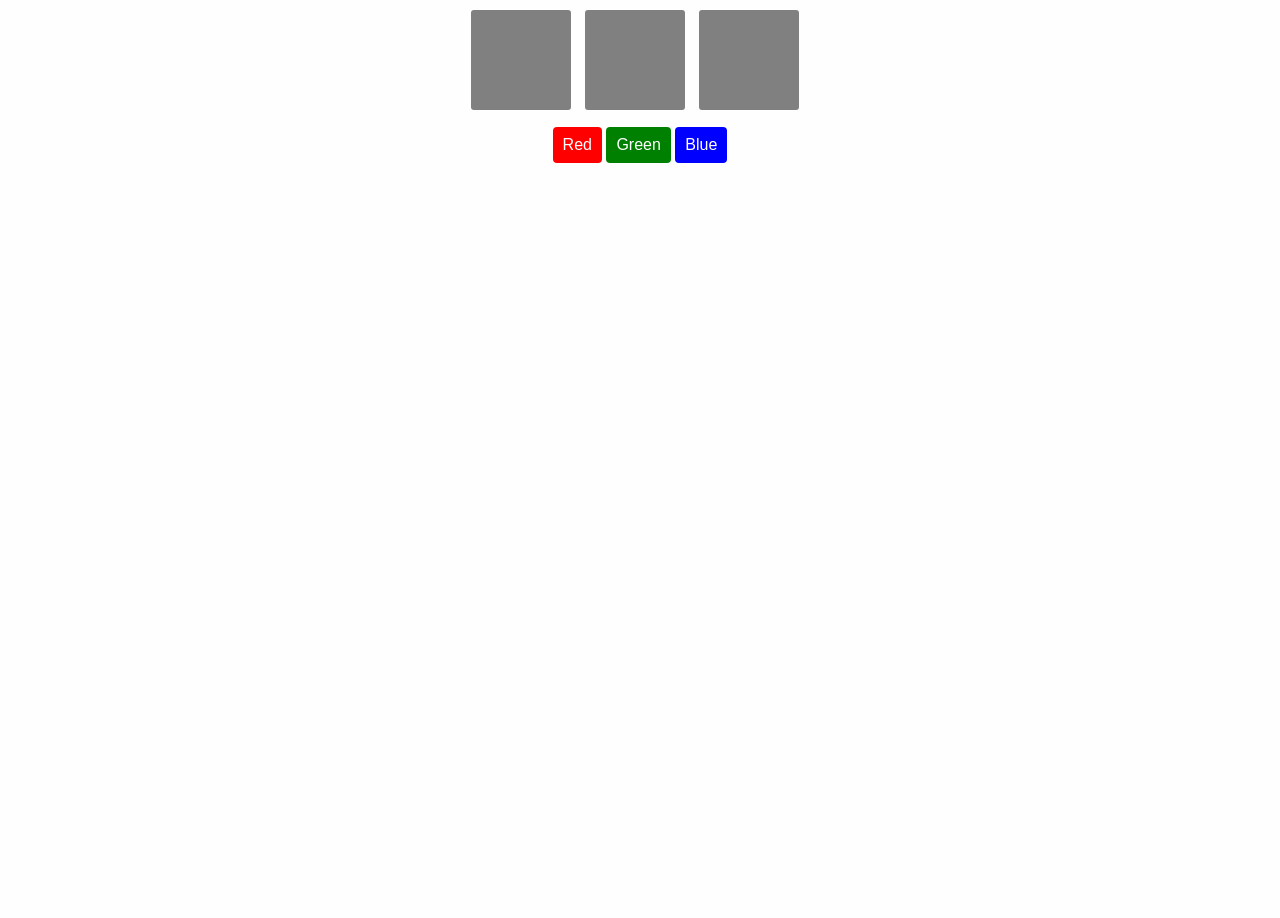
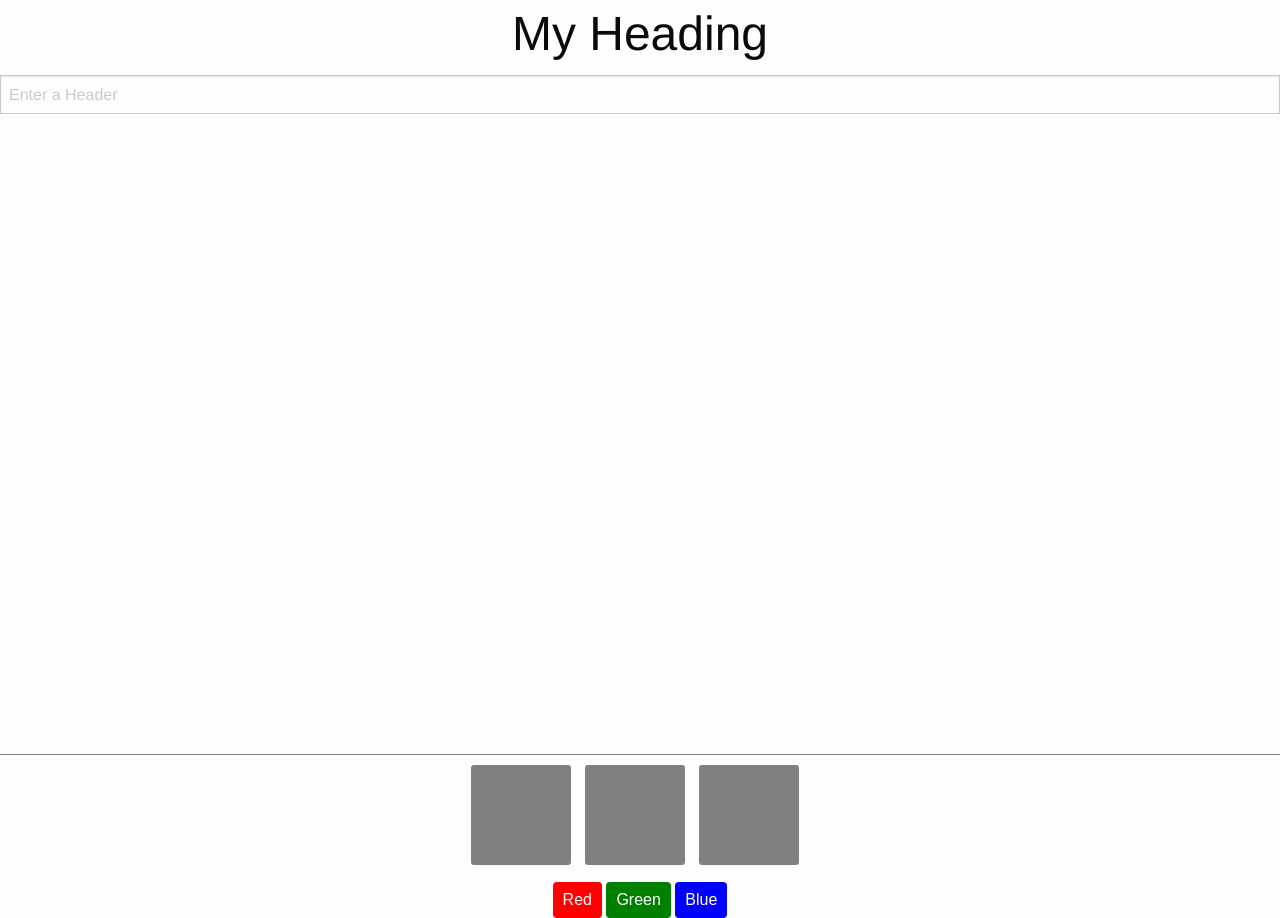
Before and after one commit to abkreno/frontEndCourse, a website: page tut3/index.html in a window 1280 px wide. Before the commit the page ends 800 px from the top, so only its background shows below. Drawn offline with Linux system fonts and the light colour scheme.

Commit message:
Compeltes task 2

```diff
--- a/tut3/index.html
+++ b/tut3/index.html
@@ -11,6 +11,13 @@
 </head>
 
 <body>
+    <div id="task2">
+        <h1 id="myHeading">
+          My Heading
+        </h1>
+        <input type="text" name="text-field" id="myInput" value="" placeholder="Enter a Header">
+    </div>
+    <div id="task1" style="margin-top:50%;border-top:1px solid gray">
         <div class="box-container">
             <div class="box"></div>
             <div class="box"></div>
@@ -21,6 +28,7 @@
             <button class="btn" id="green">Green</button>
             <button class="btn" id="blue">Blue</button>
         </div>
+    </div>
     <script src="js/vendor/jquery.js"></script>
     <script src="js/vendor/what-input.js"></script>
     <script src="js/vendor/foundation.js"></script>
--- a/tut3/js/main.js
+++ b/tut3/js/main.js
@@ -1,5 +1,5 @@
 $(document).foundation();
-$(document).ready(function(){
+$(document).ready(function() {
     var currColor = 'gray';
 
     $('.btn').click(function() {
@@ -9,4 +9,8 @@ $(document).ready(function(){
     $('.box').click(function() {
         $(this).css({background: currColor})
     });
+
+    $('#myInput').keyup(function(e) {
+        $('#myHeading').text($(this).val());
+    });
 });
--- a/tut3/styles/main.css
+++ b/tut3/styles/main.css
@@ -37,3 +37,7 @@
 #blue{
   background: blue;
 }
+
+#myHeading{
+  text-align: center;
+}
```
Lines whose indentation alone changed are shown as unchanged.
